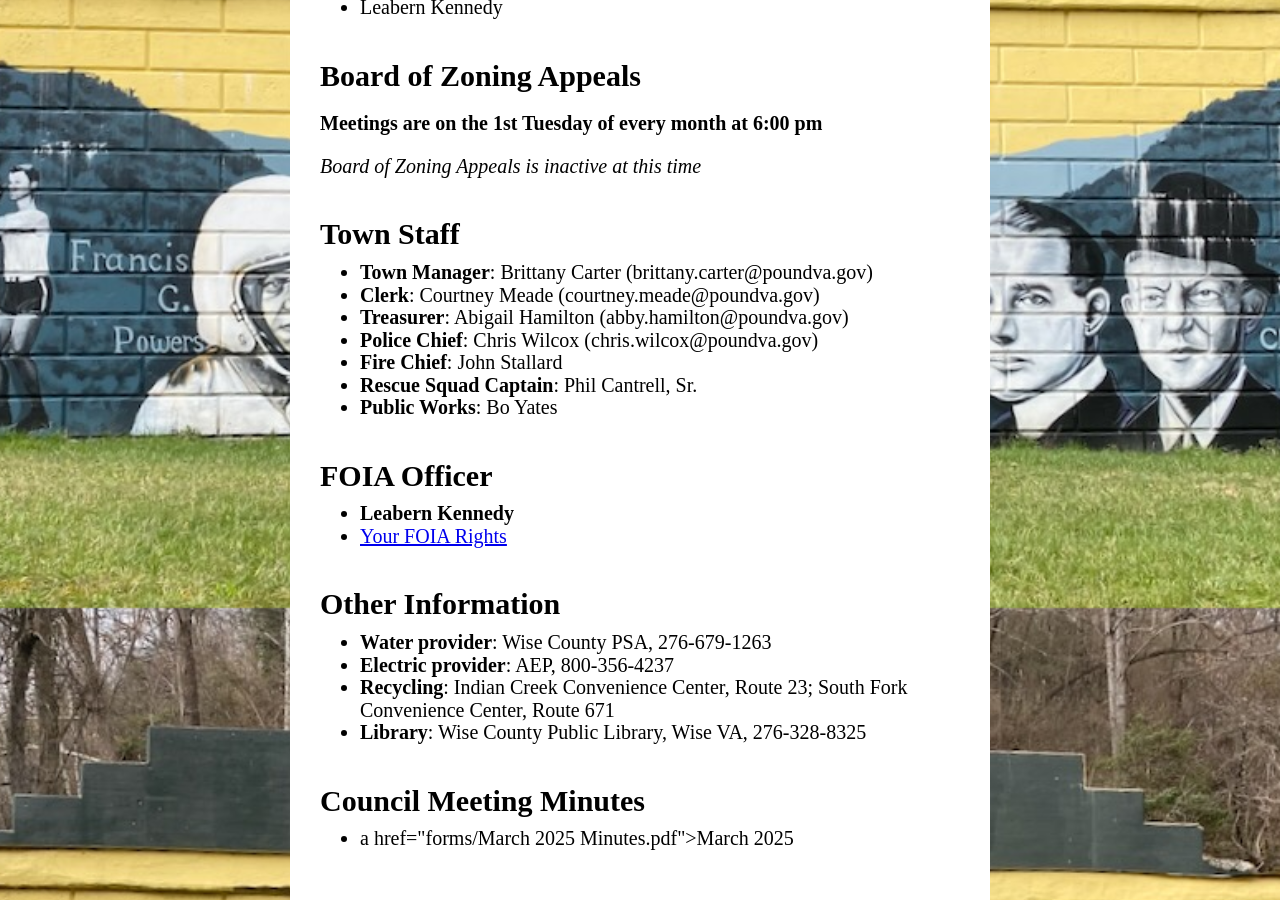
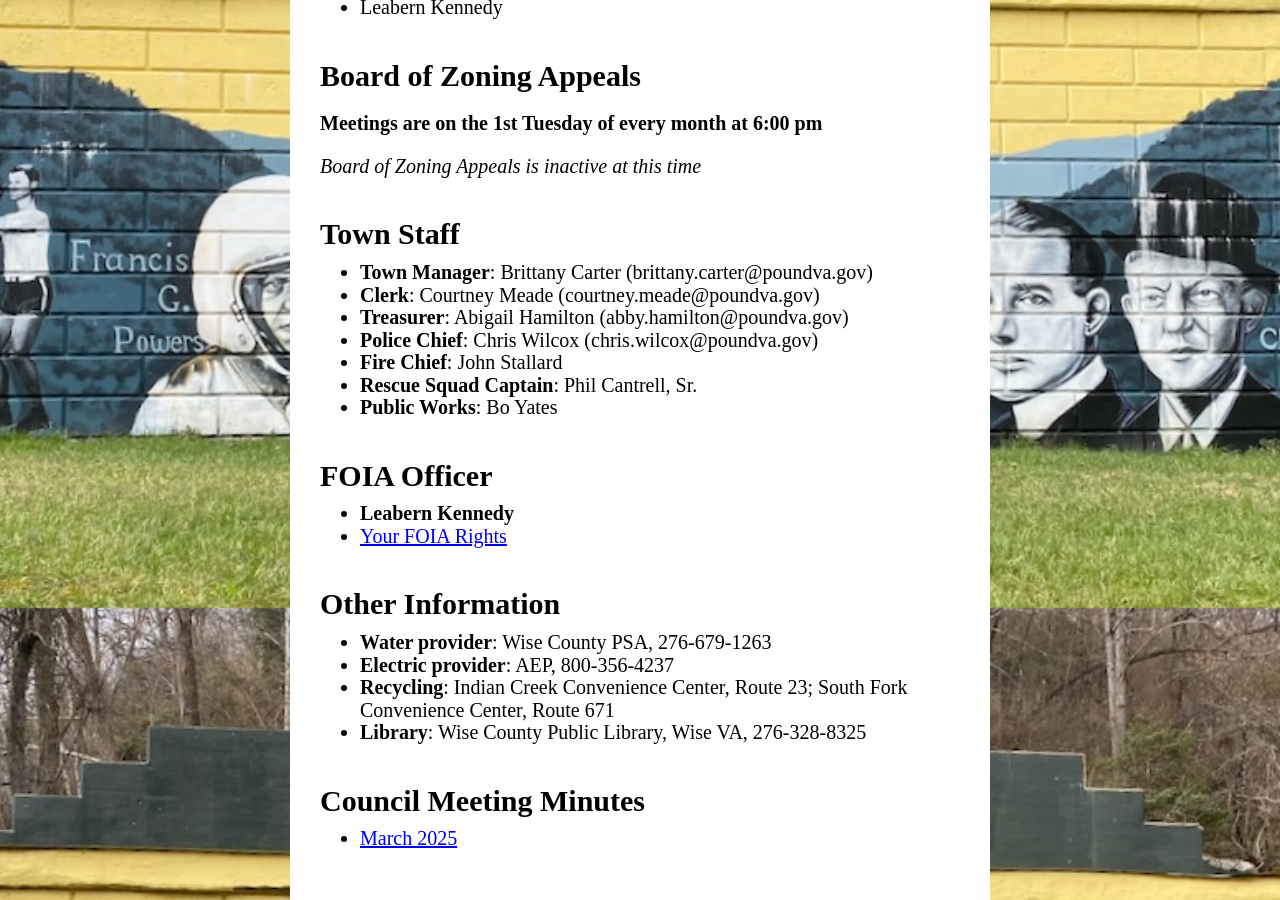
Before and after one commit to poundva/poundva.github.io, a Jekyll site: the page built from index.html, in a window 1280 px wide and 900 px high, scrolled down 2092 px. Built offline with Jekyll 4.4.1, drawn with Linux system fonts in a browser that asks for light colours; some web fonts are replaced.

Commit message:
Update index.html

```diff
--- a/index.html
+++ b/index.html
@@ -88,5 +88,5 @@ title: Home
 
 <h1>Council Meeting Minutes</h1>
 <ul>
-    <li>a href="forms/March 2025 Minutes.pdf">March 2025</a></li>
+    <li><a href="forms/March 2025 Minutes.pdf">March 2025</a></li>
 </ul>
```
